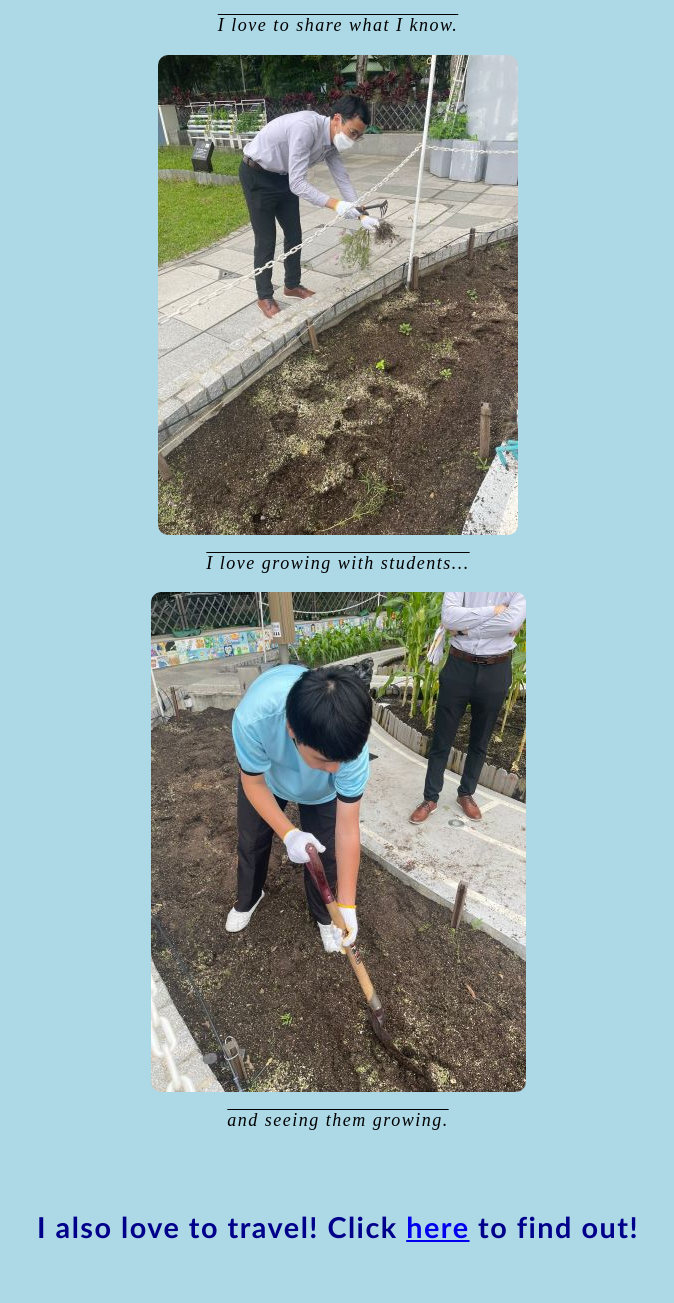
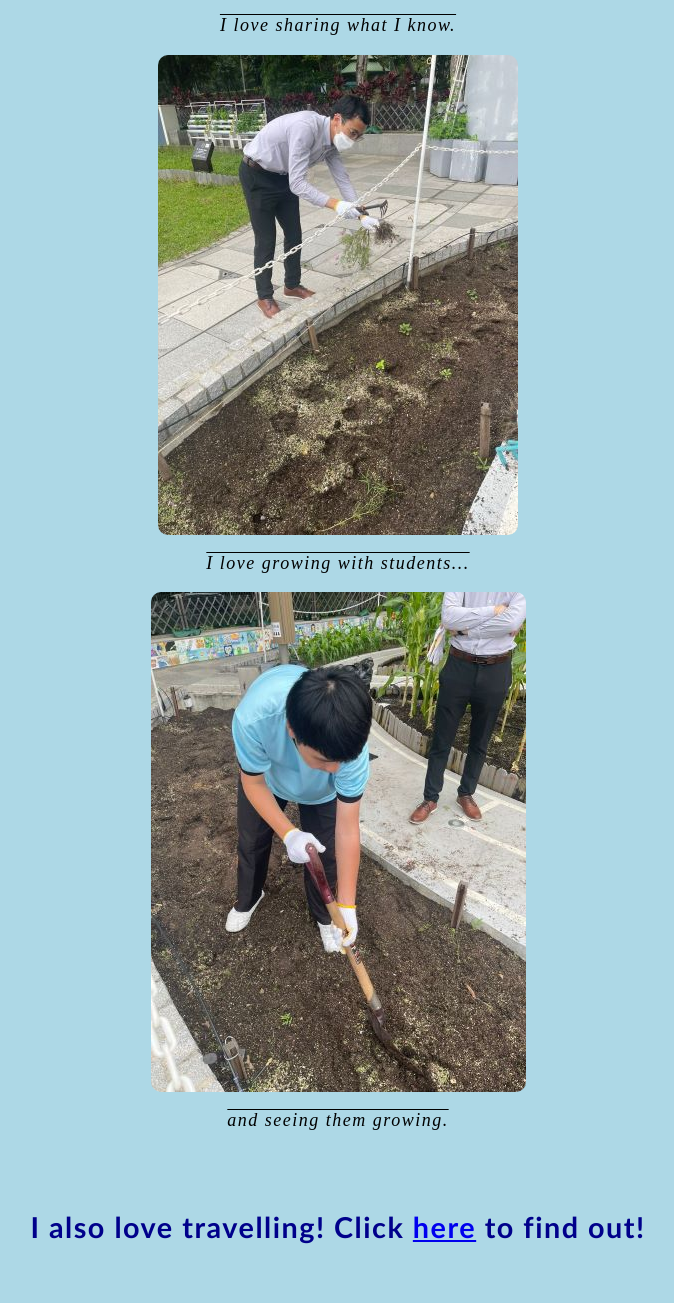
Before and after one commit to ymanluk/ymanluk.github.io, a plain HTML site: page index.html in a window 1280 px wide. Shown: the part 805-2108 px from the top of the page, without its empty margins (302-976 px from the left). Drawn offline with Linux system fonts and the light colour scheme.

Commit message:
Update index.html

```diff
--- a/index.html
+++ b/index.html
@@ -22,18 +22,19 @@
 
 
 
-<!-- A concise main body supplemented by pictures -->
+<!-- A concise main body supplemented by pictures with short captions; demonstrates what I love about teaching; Source: W3schools https://www.w3schools.com/html/html_images.asp-->
 <div ID="maintext">
 <h1 ID="topic">Hi, I'm Geographer Luk.</h1>
 <p>A student who happens to be a teacher.</p>
 <h2> As a teacher...</h2>
 <img class=indexphoto ID=sharingpic src="photos/talking.jpg" alt="Image of book sharing">
-<p class=sentences>I love to share what I know.</p>
+<p class=sentences>I love sharing what I know.</p>
 <img class=indexphoto ID=farmingpic src="photos/farming.jpg" alt="Image of farming">
 <p class=sentences>I love growing with students...</p>
 <img class=indexphoto ID=growingpic src="photos/grow.jpg" alt="Image of students growing">
 <p class=sentences>and seeing them growing.</p>
-<h2>I also love to travel! Click <a href="https://ymanluk.github.io/mytravels.html">here</a> to find out!</h2>
+<!-- Includes an additional relative URL to the other page in addition to the menu bar at the top of the page-->
+<h2>I also love travelling! Click <a href="https://ymanluk.github.io/mytravels.html">here</a> to find out!</h2>
 </div>
 
 
```
